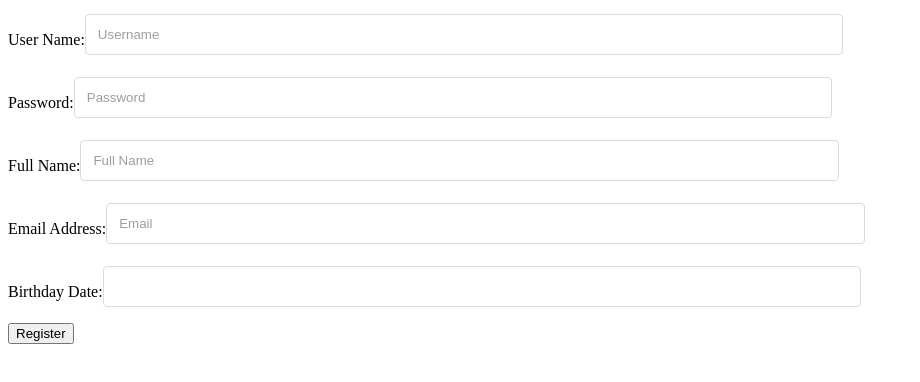
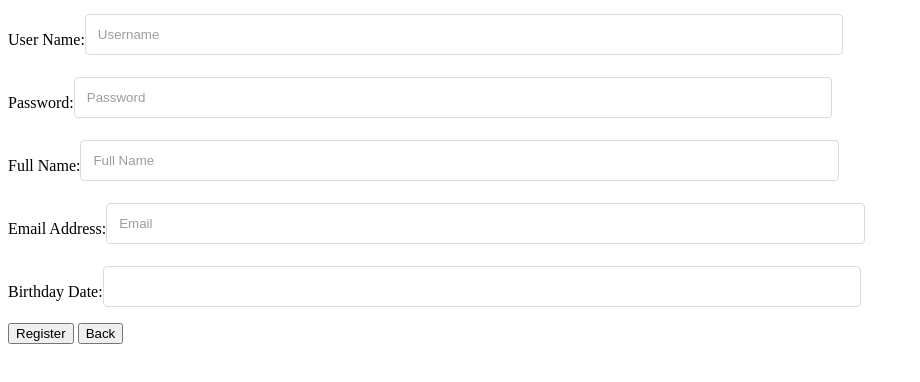
Before and after one commit to DorShireto/Pacman-Web-Game, a plain HTML site: page index.html in a window 1280 px wide. Both pictures are taken after a click on the button "Register". Shown: the whole page, without its empty margins (0-920 px from the left). Drawn offline with nearby package versions, Linux system fonts and the light colour scheme.

Commit message:
back button

```diff
--- a/index.html
+++ b/index.html
@@ -65,6 +65,7 @@
 				<input type="text" id="datepicker" required> <br>
 			</div>
 			<button type="submit" onclick="register()">Register</button>
+			<button type="button" onclick="changePage('welcomePage')">Back</button>
 		</form>
 
 	</div>
@@ -87,6 +88,8 @@
 			</div>
 			<p id="login_error" style="color: red;"></p>
 			<button type="submit" onclick="login()">Login</button>
+			<button type="button" onclick="changePage('welcomePage')">Back</button>
+
 		</form>
 
 	</div>
```
